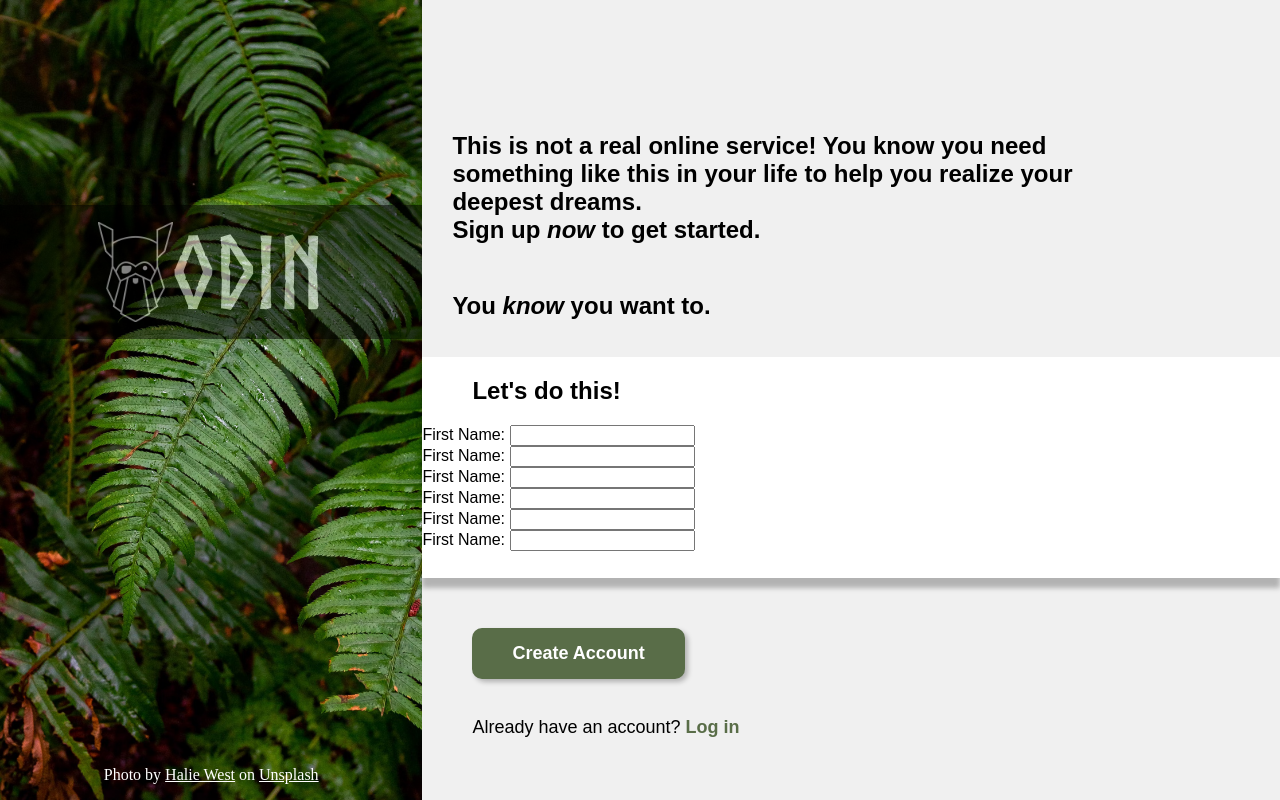
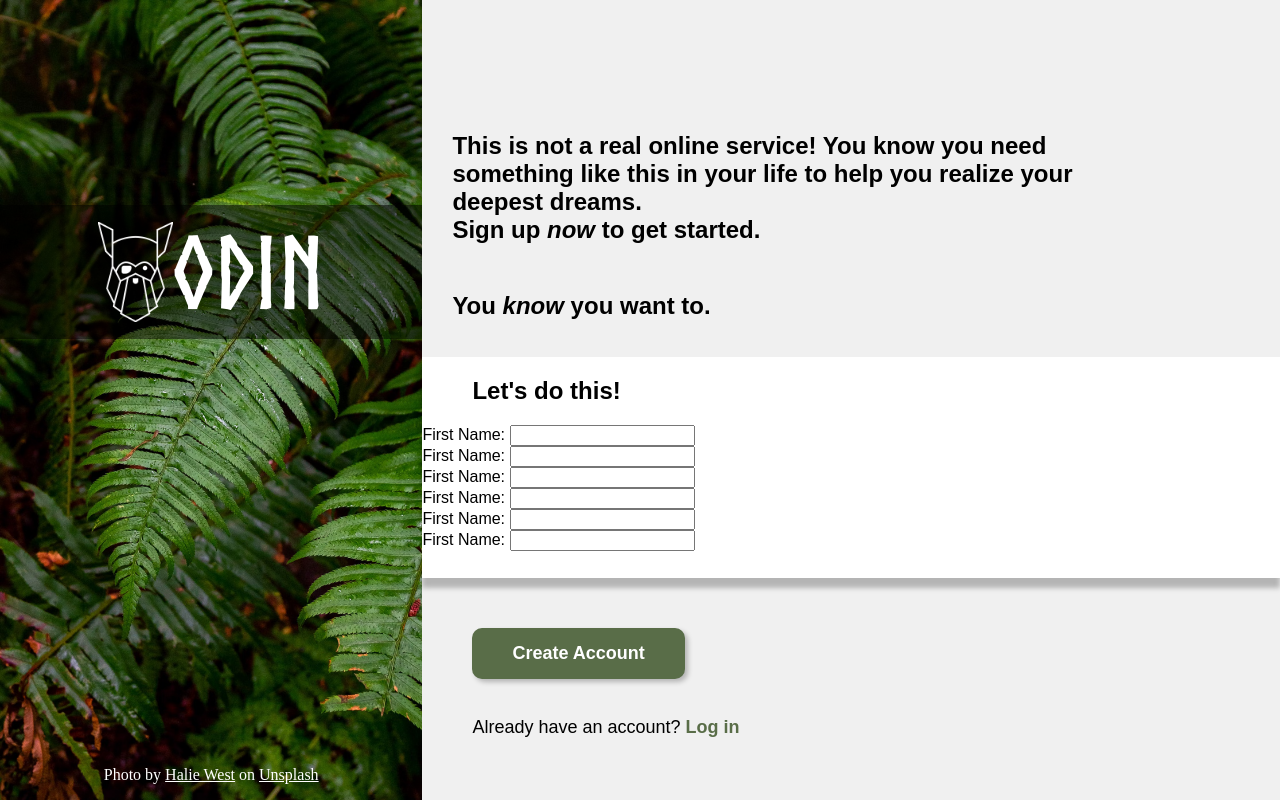
Before and after one commit to bradgerb/odin-sign-up-form, a plain HTML site: page index.html in a window 1280 px wide. Drawn offline with Linux system fonts and the light colour scheme.

Commit message:
Fix sidebar opacity

```diff
--- a/style.css
+++ b/style.css
@@ -4,7 +4,7 @@ body{
     --sbw: 33vw;
     --lightergrey: rgb(240, 240, 240);
     --login: #596D48;
-    --shadow: rgba(0, 0, 0, 0.26);
+    --shadow: rgba(0, 0, 0, 0.25);
 }
 
 .underline{
@@ -34,10 +34,10 @@ body{
     justify-content: center;
     align-items: center;
     align-self: center;
-    background-color: black;
-    opacity: .5;
+    background-color: rgba(0, 0, 0, 0.5);
+    /* opacity: .5; */
     width: var(--sbw);
-    color:white;
+    color: white;
     font-size: 100px;
     margin: 0;
     padding: 1rem 0;
```
